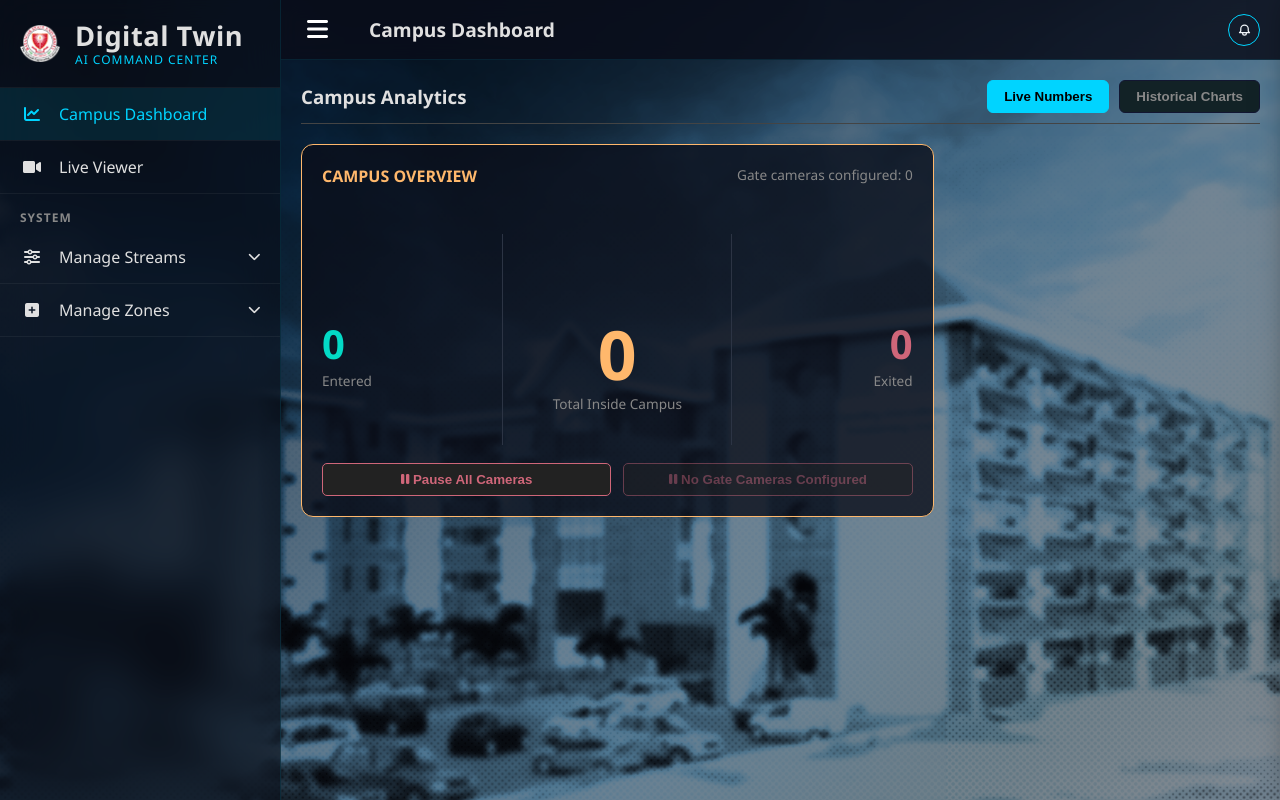
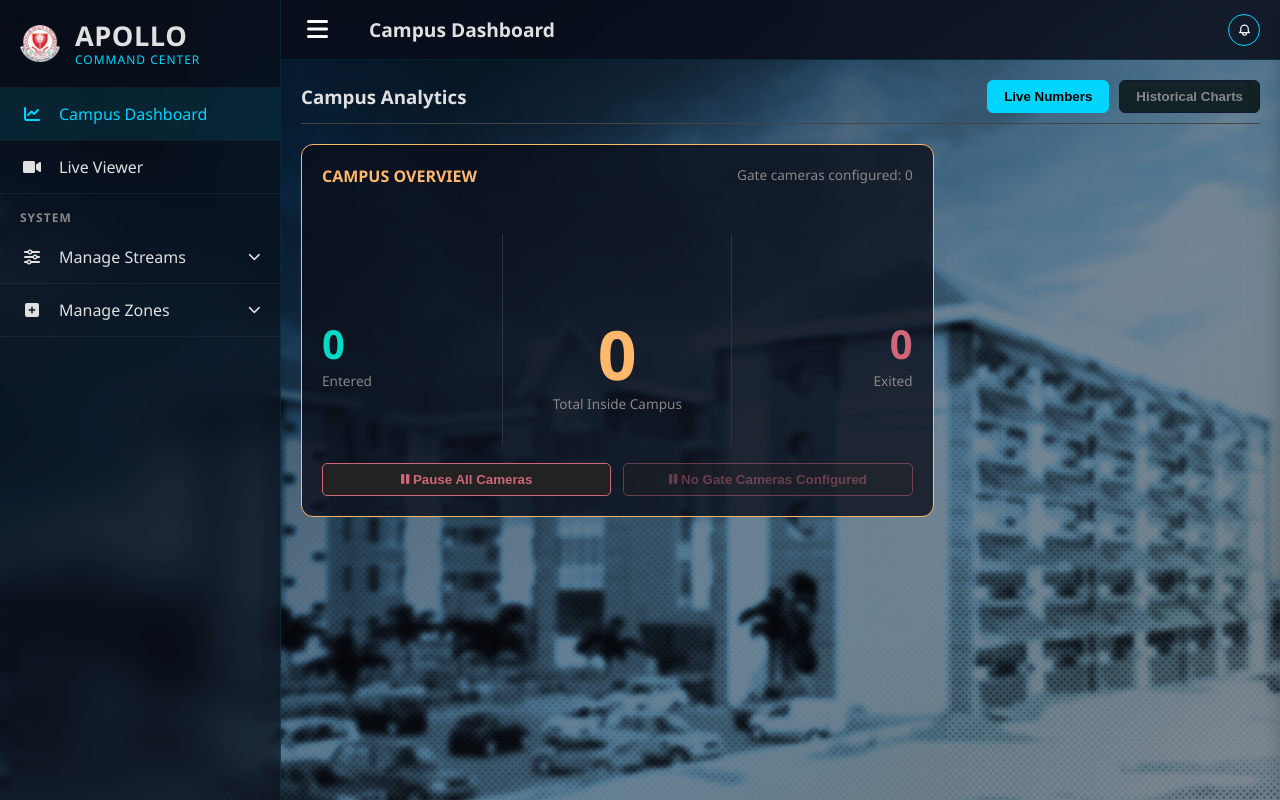
Before and after one commit to ddo-ee/Digital-Twin-AI-Training, a Flask app: page / in a window 1280 px wide. Run offline with Flask 3, Linux system fonts and the light colour scheme; the visitor is signed in with stand-in values (Sample User, id 1); data that the repository does not hold is empty; parts of the project's set-up code (start-up, migrations or seed data) failed here and were passed over.

Commit message:
fixed UI

```diff
--- a/templates/index.html
+++ b/templates/index.html
@@ -188,8 +188,8 @@
         <div class="sidebar-header">
             <img src="{{ url_for('static', filename='bsuLogo.png') }}" class="sidebar-logo" alt="Logo">
             <div class="header-text">
-                <span class="main-title">Digital Twin</span>
-                <span class="sub-title">AI Command Center</span>
+                <span class="main-title">APOLLO</span>
+                <span class="sub-title">Command Center</span>
             </div>
         </div>
 
```
